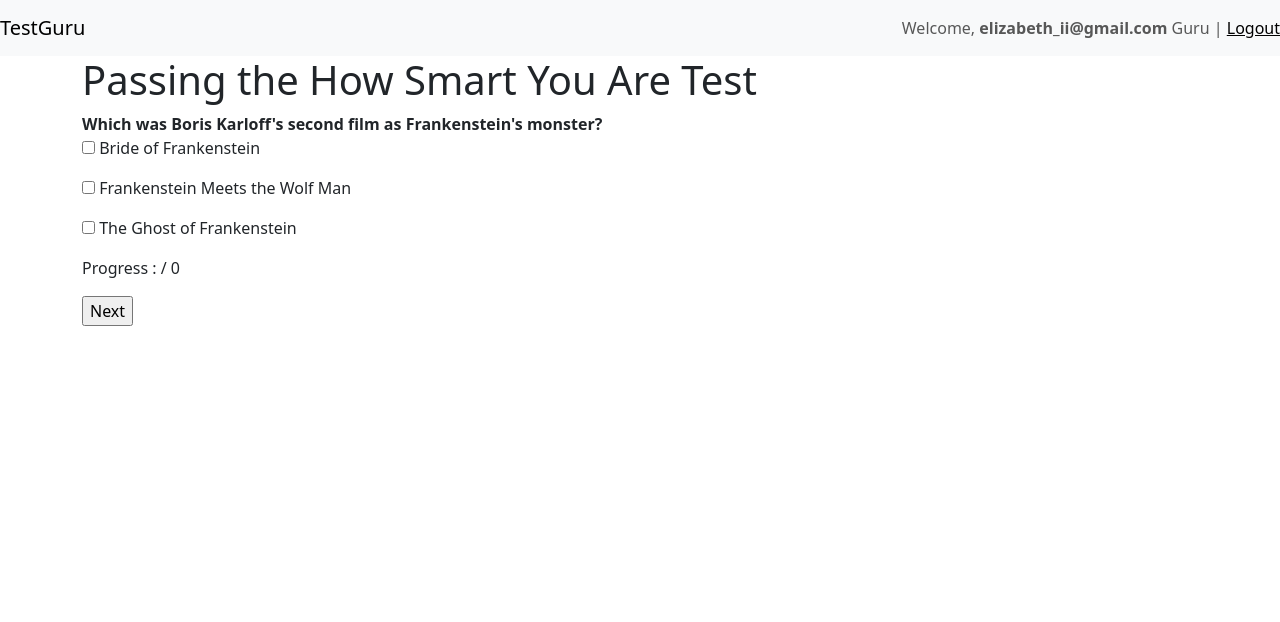
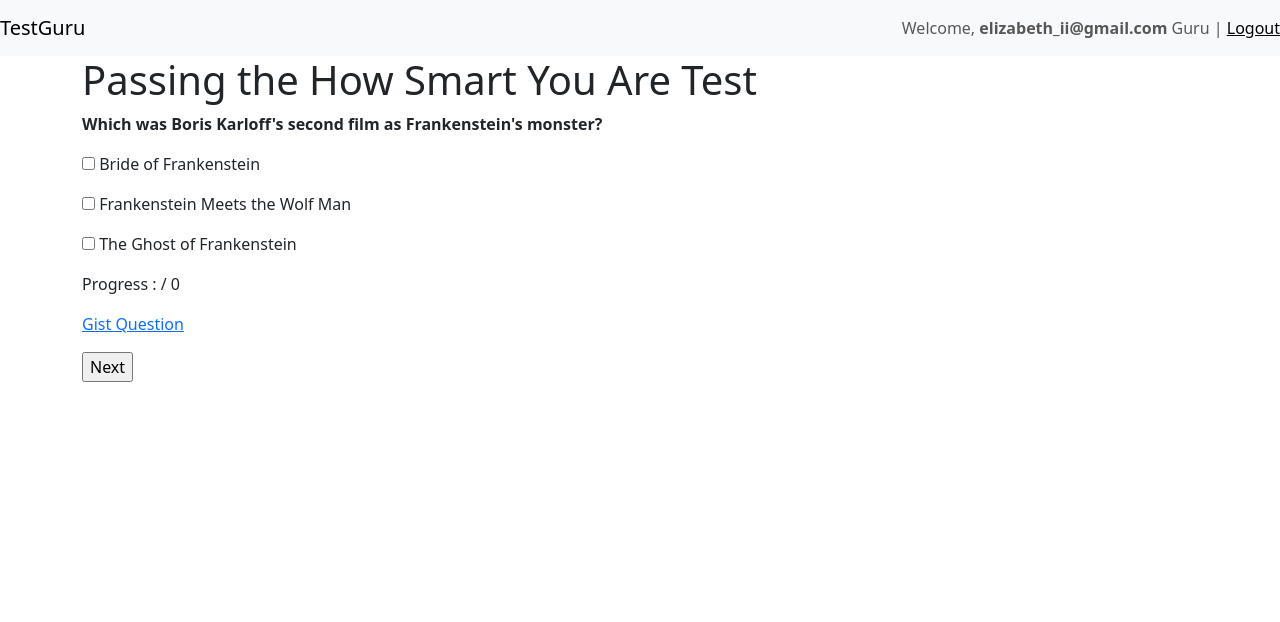
Before and after one commit to natalie-kh/TestGuru, a Rails app: page /test_passages/1 in a window 1280 px wide. Shown: the top 622 px of the page. Run offline with Rails 7, Linux system fonts and the light colour scheme; a user stored in the database is signed in; data comes from the database, SQL or seed files in the repository; tables that the repository leaves empty hold one stand-in row (values such as "Sample post"); data that the repository does not hold is empty; style sheets or scripts are compiled from the project's sources; some libraries are stand-ins or nearby versions.

Commit message:
GitHub Gist Api( screencast)

```diff
--- a/app/controllers/test_passages_controller.rb
+++ b/app/controllers/test_passages_controller.rb
@@ -1,6 +1,6 @@
 class TestPassagesController < ApplicationController
   before_action :authenticate_user!
-  before_action :set_test_passage, only: %i[show update result]
+  before_action :set_test_passage, only: %i[show update result gist]
 
   def show; end
 
@@ -17,6 +17,19 @@
     end
   end
 
+  def gist
+    result = GistQuestionService.new(@test_passage.current_question).call
+
+    flash_options = if result.success?
+                      { notice: t('.success') }
+                    else
+                      { alert: t('failure') }
+                    end
+
+
+    redirect_to @test_passage, flash_options
+  end
+
   private
 
   def set_test_passage
--- a/app/views/test_passages/show.html.erb
+++ b/app/views/test_passages/show.html.erb
@@ -1,8 +1,8 @@
 <h1><%= t('.header', title: @test_passage.test.title ) %></h1>
 
-<b>
-  <%= @test_passage.current_question.body %>
-</b>
+<p>
+  <b><%= @test_passage.current_question.body %></b>
+</p>
 
 <%= form_with url: test_passage_path(@test_passage), local: true, method: :put do |form| %>
     <%= form.collection_check_boxes :answer_ids, @test_passage.current_question.answers, :id, :body, include_hidden: false do |b| %>
@@ -13,5 +13,6 @@
     <% end %>
     <p> <%= t('.progress_bar')%> : <%= @test_passage.current_question_number %> / <%= @test_passage.questions_count %></p>
 
+    <p><%= link_to 'Gist Question', gist_test_passage_path(@test_passage), method: :post %></p>
     <p><%= form.submit t('links.next') %></p>
 <% end %>
--- a/config/application.rb
+++ b/config/application.rb
@@ -15,6 +15,8 @@
     config.time_zone = 'Moscow'
     config.i18n.default_locale = :en
 
+    config.autoload_paths << "#{Rails.root}/lib/clients"
+
     # Settings in config/environments/* take precedence over those specified here.
     # Application configuration can go into files in config/initializers
     # -- all .rb files in that directory are automatically loaded after loading
--- a/config/locales/en.yml
+++ b/config/locales/en.yml
@@ -96,6 +96,9 @@
       passed_header: "The Test passed"
       failed_header: "The Test failed"
       result_message: "Your result: "
+    gist:
+      success: "Gist has been saved!"
+      failure: "An error occurred while saving the Gist"
 
   shared:
     errors:
--- a/config/locales/ru.yml
+++ b/config/locales/ru.yml
@@ -100,6 +100,9 @@
       passed_header: "Tест успешно пройден!"
       failed_header: "Тест не пройден :("
       result_message: "Ваш результат: "
+    gist:
+      success: "Gist успешно сохранен!"
+      failure: "Во время охранения Gist произошла ошибка"
 
   shared:
     errors:
--- a/config/routes.rb
+++ b/config/routes.rb
@@ -15,6 +15,7 @@
   resources :test_passages, only: %w[show update] do
     member do
       get :result
+      post :gist
     end
   end
 
```
Also changed, not shown: app/services/gist_question_service.rb (added, +31 -0 lines), lib/clients/git_hub_client.rb (added, +24 -0 lines), Gemfile, Gemfile.lock.
